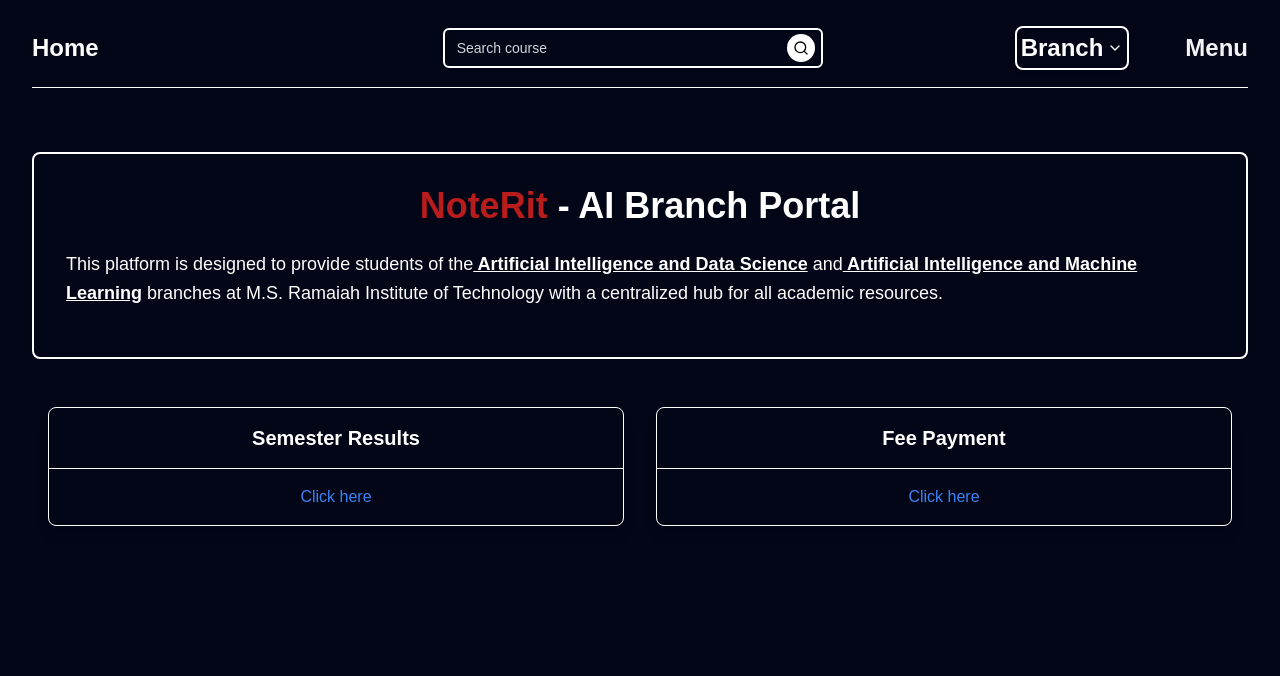
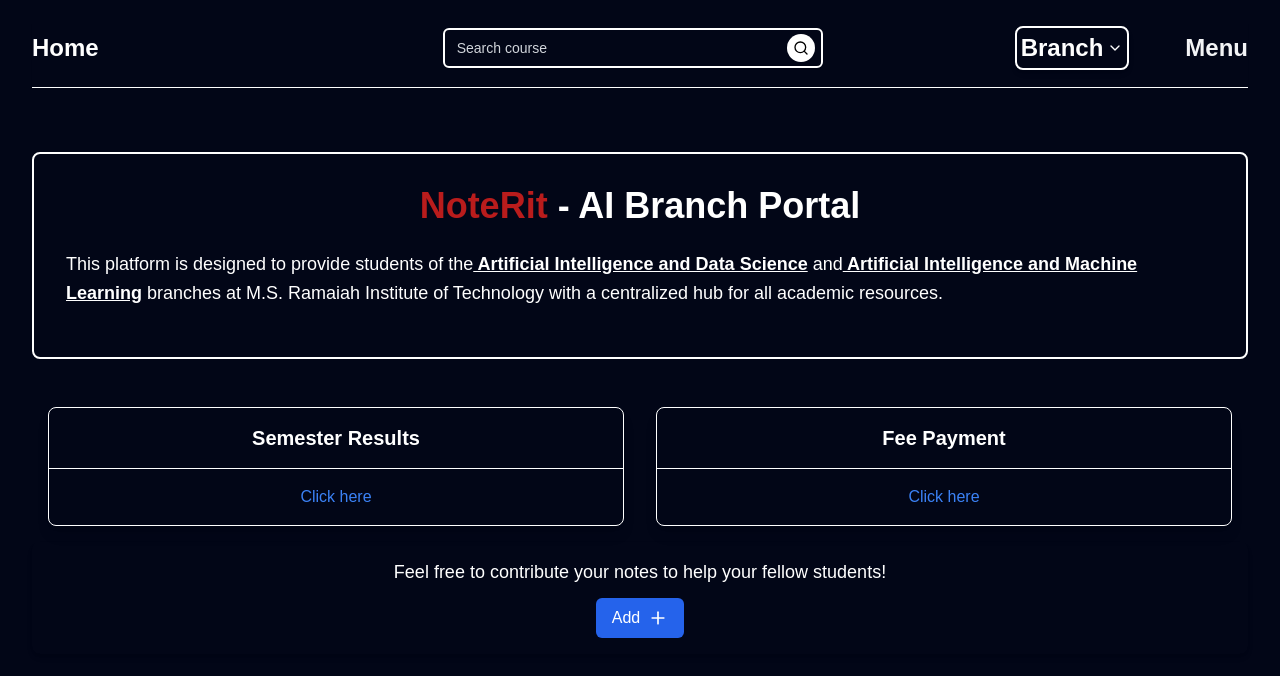
Before and after one commit to RohanPKulkarni/nextjs-2024, a Next.js app: page / in a window 1280 px wide. Shown: the top 676 px of the page. Built offline with nearby package versions, Linux system fonts and the light colour scheme.

Commit message:
contribute

```diff
--- a/src/app/components/dialogbox/index.js
+++ b/src/app/components/dialogbox/index.js
@@ -3,7 +3,6 @@ import { Button } from "@/components/ui/button";
 import {Dialog,DialogContent,DialogDescription,DialogFooter,DialogHeader,DialogTitle,DialogTrigger,DialogClose} from "../../../components/ui/dialog";
 import { SemInfoContext } from "../context";
 import { useContext } from "react";
-import { Plus, CirclePlus} from "lucide-react";
 
 
 
--- a/src/app/page.js
+++ b/src/app/page.js
@@ -1,6 +1,9 @@
 import { Analytics } from "@vercel/analytics/react";
 import Homecard from "./components/card2";
 import * as React from "react"
+import Link from "next/link";
+import { Plus, CirclePlus} from "lucide-react";
+
 
 import { Card, CardContent } from "@/components/ui/card"
 import {
@@ -46,6 +49,23 @@ export default function Home() {
         ))}
       </div>
 
+      <div className="flex flex-col items-center justify-center p-4 bg-transparent rounded-lg shadow-md">
+        <p className="text-lg text-white mb-2 text-center">
+          Feel free to contribute your notes to help your fellow students!
+        </p>
+        <Link
+          href={"https://drive.google.com/drive/folders/14u5lS7nOaCMHUVJFboj6ZLKpYlKtxaPq"}
+          className="mt-1 flex items-center bg-blue-600 text-white px-4 py-2 rounded-md hover:bg-blue-700 transition duration-200"
+          target="_blank"
+          rel="noopener noreferrer"
+        >
+          <p className="mr-2">Add</p>
+          <Plus className="h-5 w-5" />
+        </Link>
+      </div>
+
+
+
 
       <Analytics />
     </div>
```
